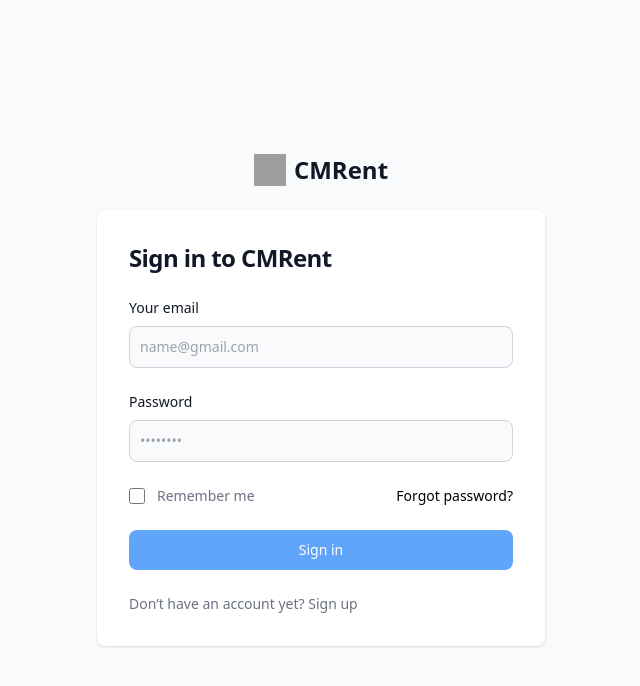
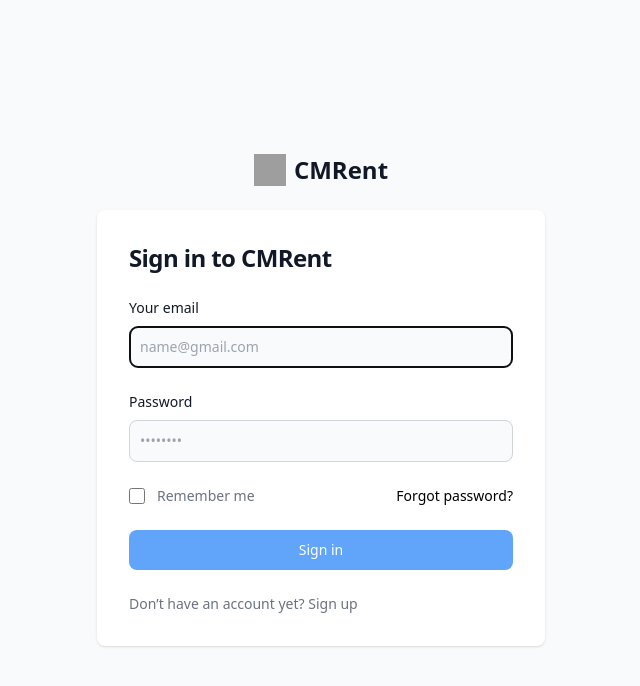
Before and after one commit to A-DONALD/CMRentClient, a React (Vite) app: page /login in a window 1280 px wide. Shown: the top 686 px of the page, without its empty margins (319-959 px from the left). Built offline with nearby package versions, Linux system fonts and the light colour scheme; no server answers; grey boxes are pictures that could not be loaded.

Commit message:
add the login logic

```diff
--- a/src/pages/Login.jsx
+++ b/src/pages/Login.jsx
@@ -1,6 +1,84 @@
-import React from 'react'
+import { useRef, useState, useEffect } from "react";
+import axios from '../api/axios';
+import { EMAIL_REGEX, PWD_REGEX } from "../scripts/Validation";
+
+const LOGIN_URL = '/api/auth/login';
 
 function Login() {
+    const userRef = useRef();
+    const errRef = useRef();
+
+    const [user, setUser] = useState('');
+    const [validMail, setvalidMail] = useState(false);
+    const [userFocus, setUserFocus] = useState(false);
+
+    const [pwd, setPwd] = useState('');
+    const [validPwd, setValidPwd] = useState(false);
+    const [pwdFocus, setPwdFocus] = useState(false);
+
+    const [agree, setAgree] = useState(false);
+
+    const [errMsg, setErrMsg] = useState('');
+    const [success, setSuccess] = useState(false);
+
+    const handleCheckboxChange = (event) => {
+        setAgree(event.target.checked);
+    };
+
+    useEffect(() => {
+        userRef.current.focus();
+    }, [])
+
+    useEffect(() => {
+        setvalidMail(EMAIL_REGEX.test(user));
+    }, [user])
+
+    useEffect(() => {
+        setValidPwd(PWD_REGEX.test(pwd));
+    }, [pwd])
+
+    useEffect(() => {
+        setErrMsg('');
+    }, [user, pwd])
+
+    const handleSubmit = async (e) => {
+        e.preventDefault();
+        // if button enabled with JS hack
+        const v1 = EMAIL_REGEX.test(user);
+        const v2 = PWD_REGEX.test(pwd);
+        if (!v1) {
+            setErrMsg("Invalid Email");
+            return;
+        }
+        if (!v2) {
+            setErrMsg("Invalid Password");
+            return;
+        }
+        try {
+            const response = await axios.post(LOGIN_URL,
+                JSON.stringify({ email: user, password: pwd }),
+                {
+                    headers: { 'Content-Type': 'application/json' },
+                    withCredentials: true
+                }
+            );
+            // TODO: remove console.logs before deployment
+            console.log(JSON.stringify(response?.data));
+            //console.log(JSON.stringify(response))
+            setSuccess(true);
+            //clear state and controlled inputs
+            setUser('');
+            setPwd('');
+        } catch (err) {
+            if (!err?.response || err.response?.status === 500) {
+                setErrMsg('No Server Response');
+            } else {
+                setErrMsg('Login Failed')
+            }
+            errRef.current.focus();
+        }
+    }
+
     return (
         <section className="bg-gray-50 dark:bg-gray-900">
             <div className="flex flex-col items-center justify-center px-6 py-8 mx-auto h-screen lg:py-0">
@@ -13,19 +91,51 @@ function Login() {
                         <h1 className="text-xl font-bold leading-tight tracking-tight text-gray-900 md:text-2xl dark:text-white">
                             Sign in to CMRent
                         </h1>
-                        <form className="space-y-4 md:space-y-6" action="#">
+                        <p ref={errRef} className={errMsg ? "block text-white w-full font-bold rounded-lg border-2 sm:text-sm text-md px-5 py-2 text-center bg-red-300 border-red-400 dark:border-red-800" : "hidden"} aria-live="assertive">{errMsg}</p>
+                        <form className="space-y-4 md:space-y-6" onSubmit={handleSubmit}>
                             <div>
                                 <label htmlFor="email" className="block mb-2 text-sm font-medium text-gray-900 dark:text-white">Your email</label>
-                                <input type="email" class="email" id="email" placeholder="name@gmail.com" className="bg-gray-50 border border-gray-300 text-gray-900 sm:text-sm rounded-lg focus:ring-primary-600 focus:border-primary-600 block w-full p-2.5 dark:bg-gray-700 dark:border-gray-600 dark:placeholder-gray-400 dark:text-white dark:focus:ring-blue-500 dark:focus:border-blue-500" required="" />
+                                <input
+                                    type="email"
+                                    id="email"
+                                    ref={userRef}
+                                    name="email"
+                                    autoComplete="off"
+                                    onChange={(e) => setUser(e.target.value)}
+                                    value={user}
+                                    required
+                                    placeholder="name@gmail.com"
+                                    aria-invalid={validMail ? "false" : "true"}
+                                    onFocus={() => setUserFocus(true)}
+                                    onBlur={() => setUserFocus(false)}
+                                    className="bg-gray-50 border border-gray-300 text-gray-900 sm:text-sm rounded-lg focus:ring-primary-600 focus:border-primary-600 block w-full p-2.5 dark:bg-gray-700 dark:border-gray-600 dark:placeholder-gray-400 dark:text-white dark:focus:ring-blue-500 dark:focus:border-blue-500" />
                             </div>
                             <div>
                                 <label htmlFor="password" className="block mb-2 text-sm font-medium text-gray-900 dark:text-white">Password</label>
-                                <input type="password" class="password" id="password" placeholder="••••••••" className="bg-gray-50 border border-gray-300 text-gray-900 sm:text-sm rounded-lg focus:ring-primary-600 focus:border-primary-600 block w-full p-2.5 dark:bg-gray-700 dark:border-gray-600 dark:placeholder-gray-400 dark:text-white dark:focus:ring-blue-500 dark:focus:border-blue-500" required="" />
+                                <input
+                                    type="password"
+                                    id="password"
+                                    name="password"
+                                    onChange={(e) => setPwd(e.target.value)}
+                                    value={pwd}
+                                    required
+                                    placeholder="••••••••"
+                                    aria-invalid={validPwd ? "false" : "true"}
+                                    onFocus={() => setPwdFocus(true)}
+                                    onBlur={() => setPwdFocus(false)}
+                                    className="bg-gray-50 border border-gray-300 text-gray-900 sm:text-sm rounded-lg focus:ring-primary-600 focus:border-primary-600 block w-full p-2.5 dark:bg-gray-700 dark:border-gray-600 dark:placeholder-gray-400 dark:text-white dark:focus:ring-blue-500 dark:focus:border-blue-500" />
                             </div>
                             <div className="flex items-center justify-between">
                                 <div className="flex items-start">
                                     <div className="flex items-center h-5">
-                                        <input id="remember" aria-describedby="remember" type="checkbox" className="w-4 h-4 border border-gray-300 rounded bg-gray-50 focus:ring-3 focus:ring-primary-300 dark:bg-gray-700 dark:border-gray-600 dark:focus:ring-primary-600 dark:ring-offset-gray-800" required="" />
+                                        <input
+                                            id="remember"
+                                            aria-describedby="remember"
+                                            type="checkbox"
+                                            checked={agree}
+                                            onChange={handleCheckboxChange}
+                                            className="w-4 h-4 border border-gray-300 rounded bg-gray-50 focus:ring-3 focus:ring-primary-300 dark:bg-gray-700 dark:border-gray-600 dark:focus:ring-primary-600 dark:ring-offset-gray-800"
+                                        />
                                     </div>
                                     <div className="ml-3 text-sm">
                                         <label htmlFor="remember" className="text-gray-500 dark:text-gray-300">Remember me</label>
```
